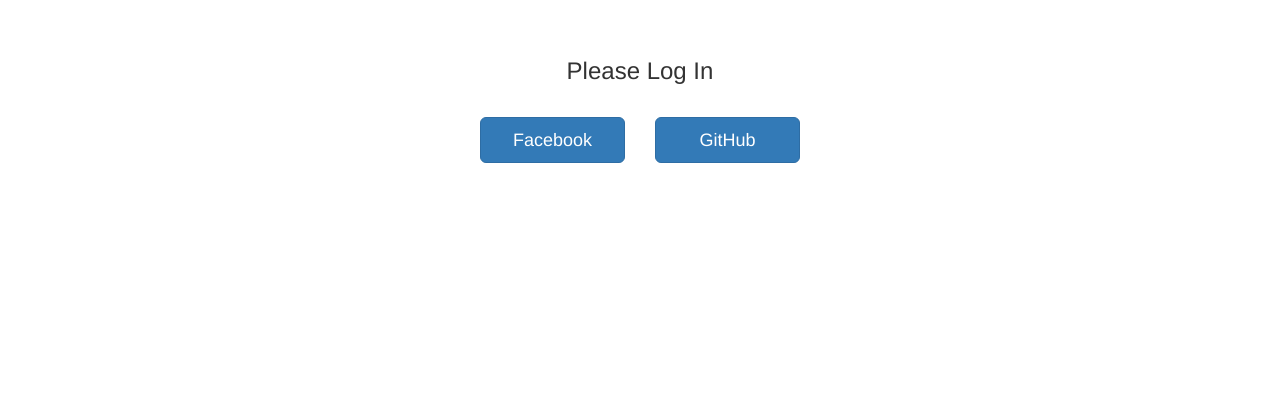
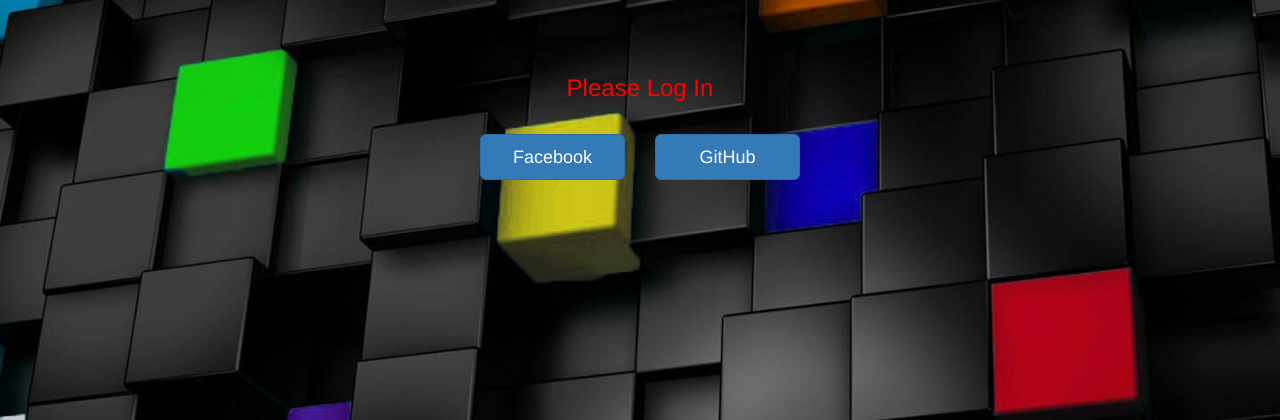
Before and after one commit to cristianamg/PythonDjango, a Django app: page / in a window 1280 px wide. Shown: the top 420 px of the page. Run offline with Django 3.2, Linux system fonts and the light colour scheme; some libraries are stand-ins or nearby versions.

Commit message:
login change

```diff
--- a/website/static/css/autenticar.css
+++ b/website/static/css/autenticar.css
@@ -1,6 +1,7 @@
-  body {
+
+body {
     padding-top: 15px;
-    font-size: 12px
+    font-size: 12px;
   }
   .main {
     max-width: 320px;
@@ -34,4 +35,5 @@
   h3 {
     text-align: center;
     line-height: 300%;
+    color: red;
   }
--- a/website/templates/autenticar/index.html
+++ b/website/templates/autenticar/index.html
@@ -5,8 +5,23 @@
 {% endblock %}
 
 {% block contect %}
+
+
 {%load static%}
+
 <link rel="stylesheet" type="text/css" href="{%static 'css/autenticar.css'%}">
+{% load staticfiles %}
+<style>
+  body{
+    background: url('{% static "img/background.jpg" %}') no-repeat center center fixed;
+    -webkit-background-size: cover;
+    -moz-background-size: cover;
+    -o-background-size: cover;
+    background-size: cover;
+  }
+</style>
+
+<img src="" alt="">
 <div class="container">
   <div class="row">
 
--- a/website/templates/base/base.html
+++ b/website/templates/base/base.html
@@ -1,6 +1,8 @@
 <!doctype html>
+{% load  staticfiles %}
 <html lang="en">
 <head>
+
     {% block extrahead %}
     <link href="//maxcdn.bootstrapcdn.com/font-awesome/4.1.0/css/font-awesome.min.css" rel="stylesheet">
     <link href="https://maxcdn.bootstrapcdn.com/bootstrap/3.3.5/css/bootstrap.min.css" rel="stylesheet" integrity="sha256-MfvZlkHCEqatNoGiOXveE8FIwMzZg4W85qfrfIFBfYc= sha512-dTfge/zgoMYpP7QbHy4gWMEGsbsdZeCXz7irItjcC3sPUFtf0kuFbDz/ixG7ArTxmDjLXDmezHubeNikyKGVyQ==" crossorigin="anonymous">
@@ -11,11 +13,12 @@
     <meta name="viewport"
           content="width=device-width, user-scalable=no, initial-scale=1.0, maximum-scale=1.0, minimum-scale=1.0">
     <meta http-equiv="X-UA-Compatible" content="ie=edge">
-    {%load static%}
     <link rel="stylesheet" type="text/css" href="{%static 'css/footer.css'%}">
     <title>{% block title%} Document{%endblock %}</title>
+
 </head>
 <body>
+
     {% block header %}
 
     {% endblock %}
```
Also changed, not shown: website/static/img/background.jpg (renamed from website/static/css/loginImage.jpg).
